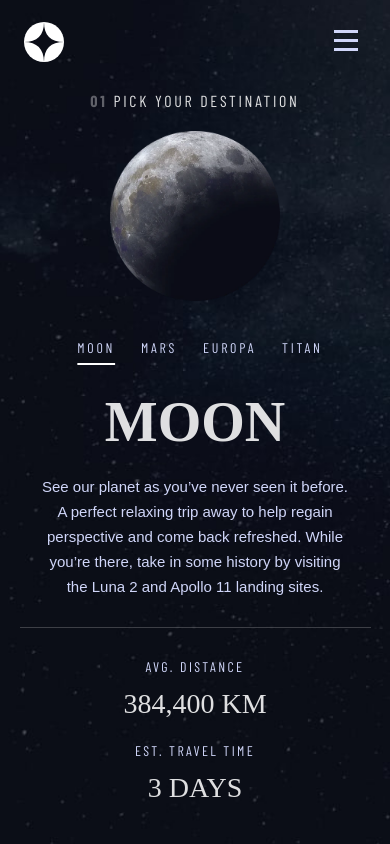
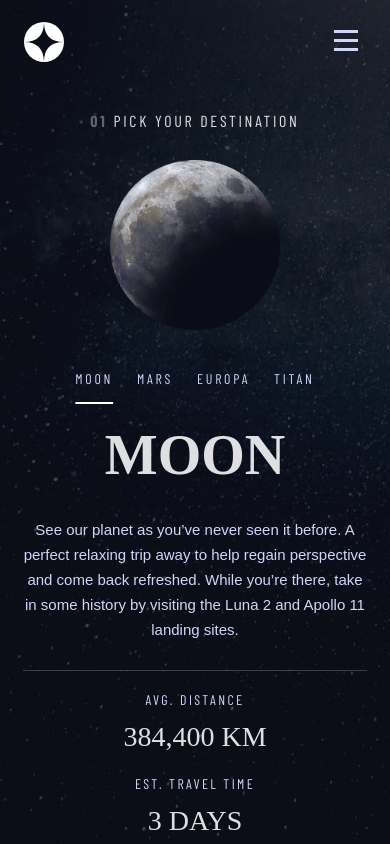
Before and after one commit to shay122990/space-tourism-website, a React (Vite) app: page /destination in a window 390 px wide. Built offline with nearby package versions, Linux system fonts and the light colour scheme; a web font is replaced by a local one.

Commit message:
overflow-y, css refactoring destination page

```diff
--- a/src/index.css
+++ b/src/index.css
@@ -38,11 +38,12 @@ body {
   background-position: bottom center;
   margin: 0;
   padding: 0;
+  overflow-y: auto;
 }
 .app-container{
   position: relative;
   overflow: hidden;
   display: flex;
   flex-direction: column;
-  height: 100vh;
+  /* height: 100vh; */
 }
--- a/src/routes/crew/Crew.css
+++ b/src/routes/crew/Crew.css
@@ -5,6 +5,7 @@
     background-size: cover;
     width: 100%;
     height: 100vh;
+    overflow-y: auto;
 }
 .main-crew-container{
     display: flex;
@@ -91,15 +92,13 @@
     .main-crew-container{
         margin-top: 0;
         padding: 0;
-        height: 1024px;
         justify-content: center;
         width: 100%;
     }
     .meet-your-crew{
+        padding: 20px 0 40px 2%;
         font-size: 20px;
-        margin-top: 80px;
-        padding: 20px 0 40px 2%;
-        letter-spacing: 3.38px;
+        letter-spacing: 3.38;
     }
     .crew-content{
        flex-direction: column;
@@ -154,7 +153,7 @@
         background-image: url(../../assets/crew/background-crew-mobile.jpg);
     }
     .main-crew-container{
-        display: block;
+       display: block;
        align-items: center;
        padding: 0 20px;
     }
--- a/src/routes/destination/Destination.css
+++ b/src/routes/destination/Destination.css
@@ -1,64 +1,60 @@
 /* General Styles */
-.destination-home-container {
+.destination-home-page {
   background-image: url(../../assets/destination/background-destination-desktop.jpg);
   background-position: center ;
   background-repeat: no-repeat;
   background-size: cover;
   width: 100%;
   height: 100vh;
-  display: flex;
+  overflow-y: auto;
 }
-.destinations-content-container {
-  display: flex;
-  flex-direction: column;
-  justify-content: center;
-  align-items: center;
-  height: 100dvh;
-  width: 100%;
-}
-.destination-planets-container {
-  display: flex;
-  flex-direction: row;
-  align-items: flex-end;
-  justify-content: center;
-  gap: 12%;
-  padding: 0 10% 0 10%;
-  width: 98%;
-}
-.planet-container{
+.main-destination-container{
   display: flex;
   flex-direction: column;
   align-items: flex-start;
+  justify-content: center;
+  margin-top: 100px;
+  padding: 0 0 0 12%;
 }
 .pick-your-destination{
   font-size: 28px;
   letter-spacing: 4.72px;
-  padding: 20px 0 120px 0;
+  padding-top: 100px;
 }
 .pick-your-destination strong {
   opacity: 0.4;
 }
-.planet-container img{
-  padding-left: 100px;
+.planets-content {
+  display: flex;
+  flex-direction: row;
+  align-items: center;
+  gap: 10%;
+  padding-left: 10%;
+}
+.destination-image{
+  width: 50%;
 }
 .destination-info {
   display: flex;
   flex-direction: column;
-  align-items:  flex-start;
-  justify-content: flex-end;
-}
-.destination-tab-buttons ul {
-  display: flex;
-  font-size: 16px;
-  flex-direction: row;
-  gap: 36px;
-  letter-spacing: 2.7px;
-  padding: 20px 0 20px 0;
-  color: var(--text-color-one);
+  text-align: start;
+  justify-content: center;
+  width: 80%;
 }
 .destination-tab-buttons {
   display: inline-block;
   cursor: pointer;
+}
+.destination-tab-buttons ul {
+  display: flex;
+  flex-direction: row;
+  gap: 36px;
+  padding: 20px 0 20px 0;
+}
+.destination-tab-buttons li{
+  font-size: 16px;
+  letter-spacing: 2.7px;
+  color: var(--text-color-one);
 }
 .destination-tab-buttons li:hover {
   text-decoration: underline var(--hover-color);
@@ -69,6 +65,9 @@
   text-decoration: underline var(--text-color-main);
   text-underline-offset: 18px;
   text-decoration-thickness: 2px;
+}
+.destination-details{
+  width: 100%;
 }
 .destination-name{
   font-size: 100px;
@@ -82,7 +81,8 @@
   font-size: 18px;
   color: var(--text-color-one);
   margin: 0;
-  padding-bottom: 40px;
+  padding-bottom:40px;
+  width: 80%;
 }
 .planet-lane{
   width: 100%;
@@ -113,50 +113,52 @@
   margin: 0;
   padding-top: 12px;
 }
-
+/* tablet to desktop */
+@media (min-width:1000px) and (max-width:1200px) {
+  .pick-your-destination{
+    padding-top: 40px;
+  }
+  .planets-content{
+    gap: 0;
+    padding: 0;
+  }
+}
 /* TABLET */
 @media (max-width: 1000px) {
-  .destination-home-container{
+  .destination-home-page{
     background-image: url(../../assets/destination/background-destination-tablet.jpg);
+    align-items: center;
+    justify-content: center;
   }
-  .destinations-content-container{
-    width: 100%;
+  .main-destination-container{
     padding: 0;
   }
-  .destination-planets-container{
-    gap:0;
+  .pick-your-destination{
+    padding: 20px 0 40px 2%;
+    font-size: 20px;
+    letter-spacing: 3.38;
+  }
+  .planets-content{
     flex-direction: column;
-    width: 100%;
     padding: 0;
     align-items: center;
+    text-align: center;
   }
-  .planet-container{
-    height: auto;
+  .destination-image{
     width: 100%;
-    gap: 30px;
-  }
-  .pick-your-destination{
-    font-size: 20px;
-    padding: 5% 0 0 2%;
-    letter-spacing: 3.38px;
   }
   .destination-image img{
     width: 300px;
-    height:300px;
-    padding: 0;
   }
   .destination-info{
-    width: 100%;
-    justify-content: center;
+    text-align: center;
     align-items: center;
-    gap: 0;
-    padding: 20px 0 0 0;
   }
   .destination-tab-buttons {
-    margin-top: 0;
+    margin-top: 20px;
   }
   .destination-tab-buttons ul {
-    gap: 20px;
+    gap: 36px;
     padding:0;
   }
   .destination-name{
@@ -164,18 +166,16 @@
   }
   .planet-description{
     text-align: center;
-    width: 79%;
+    width: 100%;
     font-size: 16px;
     padding:10px 0 20px 0;
   }
+  .planet-lane{
+    width: 100%;
+  }
   .distance-travel-container{
     justify-content: center;
-  }
-  .planet-lane{
-    width: 80%;
-  }
-  .destination-image{
-    width: 100%;
+    text-align: center;
   }
 }
 /* MOBILE */
@@ -183,71 +183,42 @@
   .destination-home-container{
     background-image: url(../../assets/destination/background-destination-mobile.jpg);
   }
-  .destinations-content-container{
-    margin-top: 0;
-    justify-content: center;
+  .main-destination-container{
+    padding: 0;
     align-items: center;
-    padding: 0 20px;
-  }
-  .planet-container{
-    align-items: center;
-    gap: 0;
   }
   .pick-your-destination{
+    padding: 0 0 20px 0;
     font-size: 16px;
     letter-spacing: 2.7px;
-    padding: 0 0 10px 0;
-  }
-  .destinations-content-container{
-    padding: 0;
-  }
-  .destination-planets-container{
-     margin-top: 40px;
-  }
-  .planet-container img{
-    width: 170px;
-    height:170px;
   }
   .destination-info{
     width: 100%;
-    justify-content: center;
-    align-items: center;
-    gap: 0;
+    padding: 0 6%;
+  }
+  .destination-image img{
+    width: 170px;
   }
   .destination-tab-buttons{
-    font-size: 14px;
-    padding-top: 0;
-    margin: 0;
+    margin-top: 20px;
   }
   .destination-tab-buttons ul{
+    gap: 24px;
+  }
+  .destination-tab-buttons li{
     font-size: 14px;
-    gap: 16px;
+    padding: 0;
   }
-  .destination-tab-buttons li:hover,
-  .destination-tab-buttons li.active {
-    text-underline-offset: 10px;
-}
   .destination-name{
     font-size: 56px;
-    padding-top: 0;
   }
   .planet-description{
-    text-align: center;
-    width: 80%;
+    font-size: 15px;
     line-height: 25px;
-    font-size: 15px;
-    padding: 0 0 20px 0;
-  }
-  .planet-lane{
-    width: 90%;
   }
   .distance-travel-container{
-    justify-content: center;
-    align-items: center;
-    text-align: center;
     flex-direction: column;
     gap: 20px;
-    margin-top: 10px;
   }
 
 }
--- a/src/routes/destination/Destination.jsx
+++ b/src/routes/destination/Destination.jsx
@@ -12,19 +12,17 @@ const Destination = () => {
   };
 
   return (
-    <div className="destination-home-container">
-      <div className="destinations-content-container">
-        <div className="destination-planets-container">
-          <div className="planet-container">
+    <div className="destination-home-page">
+      <main className="main-destination-container">
         <h1 className="pick-your-destination">
           <strong>01</strong> Pick your destination
         </h1>
+        <div className="planets-content">
           <div className="destination-image">
             <img
               src={selectedDestination.image}
               alt={selectedDestination.name}
             />
-            </div>
           </div>
           <div className="destination-info">
             <div className="destination-tab-buttons">
@@ -51,6 +49,7 @@ const Destination = () => {
                 ))}
               </ul>
             </div>
+            <div className="destination-details">
               <h2 className="destination-name">{selectedDestination.name}</h2>
               <p className="planet-description">
                 {selectedDestination.description}
@@ -69,6 +68,7 @@ const Destination = () => {
             </div>
           </div>
         </div>
+      </main>
     </div>
   );
 };
--- a/src/routes/home/Home.css
+++ b/src/routes/home/Home.css
@@ -30,7 +30,7 @@
     font-weight: 400;
 }
 .space{
-    font-family: 'Bellefair',sans-serif;
+    font-family: "Bellefair",sans-serif;
     font-size: 150px;
     color: var(--text-color-main);
     text-transform: uppercase;
--- a/src/routes/technology/Technology.css
+++ b/src/routes/technology/Technology.css
@@ -5,6 +5,7 @@
     background-size: cover;
     width: 100%;
     height:100vh;
+    overflow-y: auto;
 }
 .main-tech-container{
     margin-top: 100px;
@@ -161,11 +162,3 @@
       line-height: 25px;
     }
   }
-
-  /* .technology-image {
-    max-width: 100%;
-  } */
-
-  /* @media (max-width: 600px) {
-
-  } */
```
Lines whose indentation alone changed are shown as unchanged.
